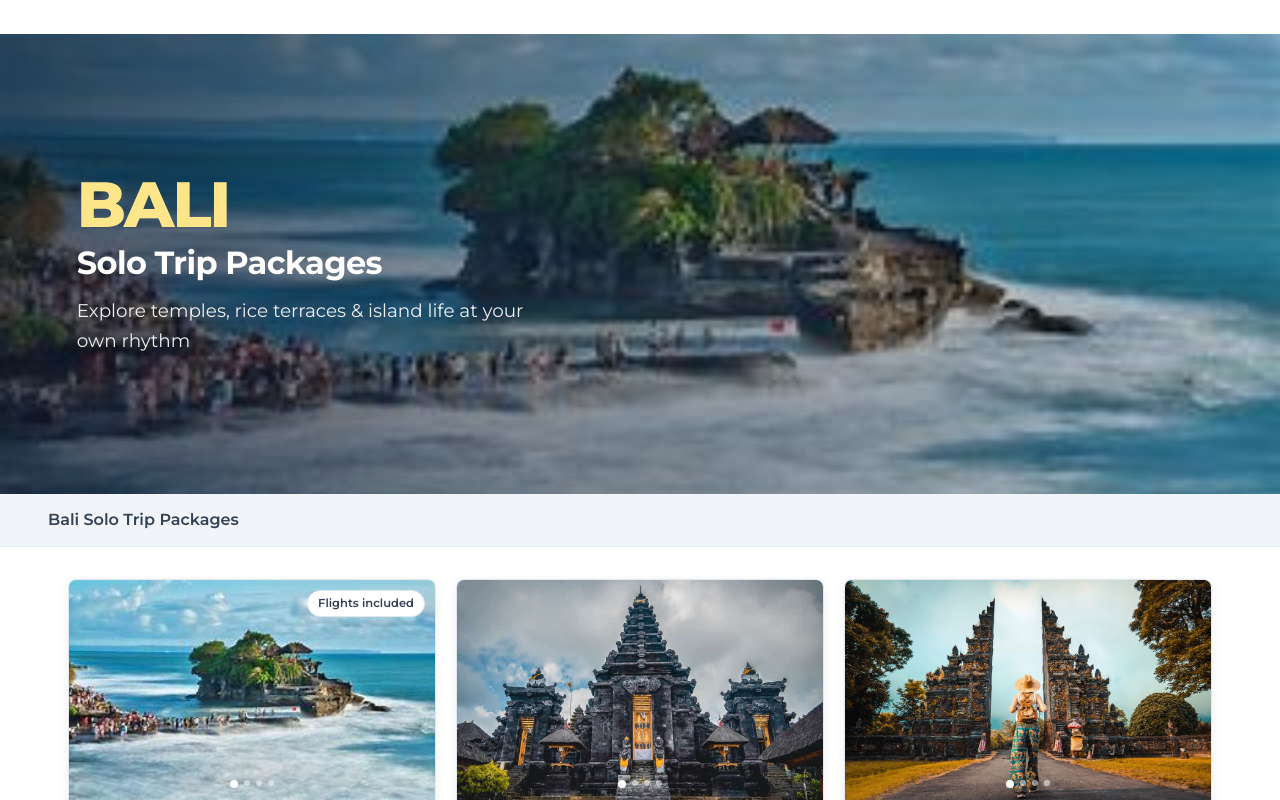
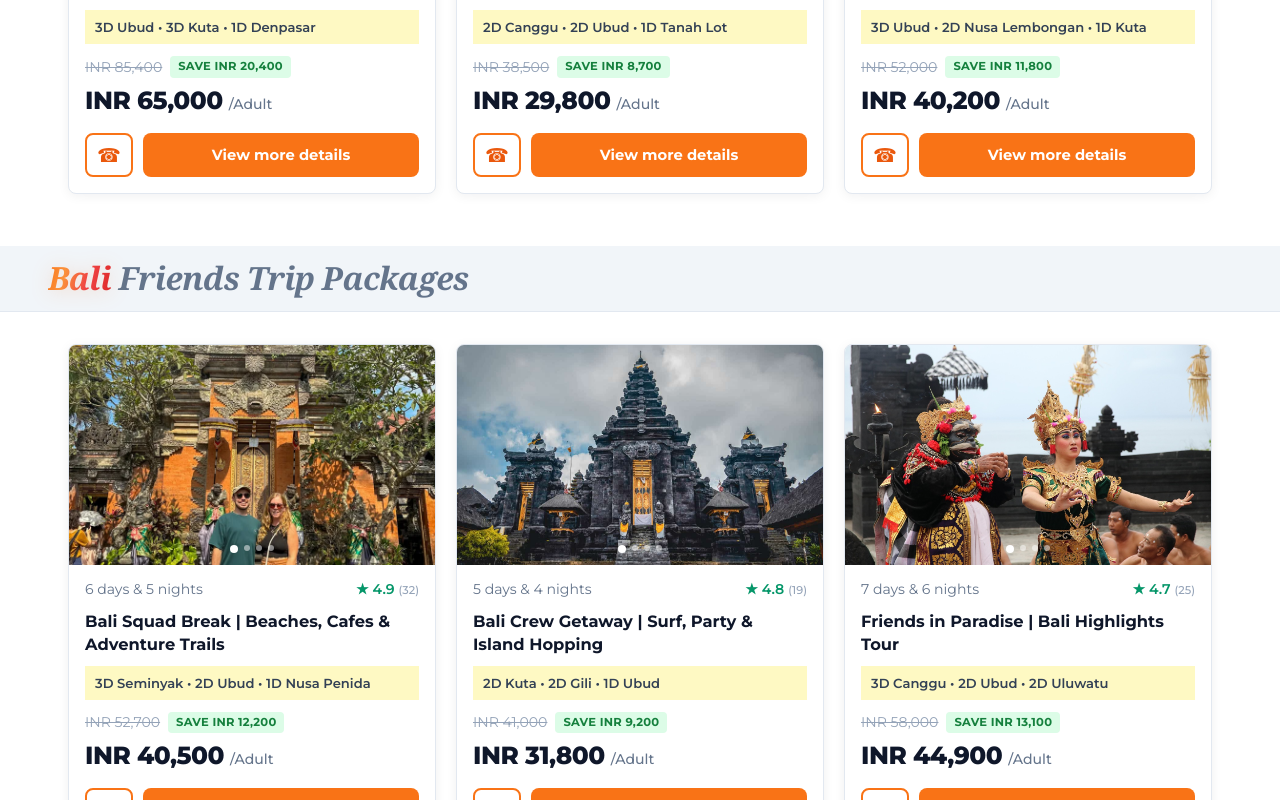
Before and after one commit to yashaswiniWesterntravellers/website, a Next.js app: page /balii in a window 1280 px wide. Shown: the part 2180-2980 px from the top of the page. Built offline with nearby package versions, Linux system fonts and the light colour scheme.

Commit message:
Update project

```diff
--- a/app/balii/Balii.jsx
+++ b/app/balii/Balii.jsx
@@ -8,9 +8,10 @@ import TripStylePicker, {
 } from "../components/TripStylePicker/TripStylePicker";
 import styles from "./Balii.module.css";
 
-const PHONE = "+918050041118";
 const LOCATION = "Bali";
 const TRIP_STYLES_HASH = tripStyleSectionId(LOCATION);
+
+const PHONE = "+918050041118";
 
 const PAGE_HERO = {
   image: "/Balli/main%20image.jpg",
@@ -22,9 +23,6 @@ const BALI_CATEGORIES = [
   {
     id: "honeymoon",
     title: "Bali Honeymoon Packages",
-    heroSubtitle: "Honeymoon Packages",
-    heroTagline: "Romantic beaches, private villas & sunsets on the Island of the Gods",
-    heroImage: "/Balli/bali_honeymoon3.jpg",
     packages: [
       {
         duration: "7 days & 6 nights",
@@ -64,9 +62,6 @@ const BALI_CATEGORIES = [
   {
     id: "solo",
     title: "Bali Solo Trip Packages",
-    heroSubtitle: "Solo Trip Packages",
-    heroTagline: "Explore temples, rice terraces & island life at your own rhythm",
-    heroImage: "/Balli/bali_honeymoon2.jpeg",
     packages: [
       {
         duration: "7 days & 6 nights",
@@ -107,9 +102,6 @@ const BALI_CATEGORIES = [
   {
     id: "friends",
     title: "Bali Friends Trip Packages",
-    heroSubtitle: "Friends Trip Packages",
-    heroTagline: "Beach clubs, adventure trails & unforgettable group getaways",
-    heroImage: "/Balli/bali_couple1.webp",
     packages: [
       {
         duration: "6 days & 5 nights",
@@ -118,40 +110,37 @@ const BALI_CATEGORIES = [
         title: "Bali Squad Break | Beaches, Cafes & Adventure Trails",
         route: "3D Seminyak • 2D Ubud • 1D Nusa Penida",
         oldPrice: "INR 52,700",
-        price: "INR 39,500",
-        saveAmount: "INR 13,200",
+        price: "INR 40,500",
+        saveAmount: "INR 12,200",
         image: "/Balli/bali_couple1.webp",
       },
       {
         duration: "5 days & 4 nights",
-        rating: 4.7,
-        reviews: 56,
-        title: "Bali Party Pack | Beach Clubs & ATV Adventure",
-        route: "2D Kuta • 2D Seminyak • 1D Ubud",
+        rating: 4.8,
+        reviews: 19,
+        title: "Bali Crew Getaway | Surf, Party & Island Hopping",
+        route: "2D Kuta • 2D Gili • 1D Ubud",
         oldPrice: "INR 41,000",
-        price: "INR 31,500",
-        saveAmount: "INR 9,500",
-        image: "/Balli/bali_honeymoon1.jpeg",
+        price: "INR 31,800",
+        saveAmount: "INR 9,200",
+        image: "/Balli/balli_Page_image.jpg",
       },
       {
         duration: "7 days & 6 nights",
-        rating: 4.8,
-        reviews: 19,
-        title: "Friends Escape Bali | Rafting, Snorkel & Nightlife",
-        route: "3D Kuta • 2D Gili • 2D Ubud",
-        oldPrice: "INR 58,900",
-        price: "INR 44,800",
-        saveAmount: "INR 14,100",
-        image: "/Balli/bali_honeymoon2.jpeg",
+        rating: 4.7,
+        reviews: 25,
+        title: "Friends in Paradise | Bali Highlights Tour",
+        route: "3D Canggu • 2D Ubud • 2D Uluwatu",
+        oldPrice: "INR 58,000",
+        price: "INR 44,900",
+        saveAmount: "INR 13,100",
+        image: "/Balli/bali_honeymoon3.jpg",
       },
     ],
   },
   {
     id: "family",
     title: "Bali Family Packages",
-    heroSubtitle: "Family Packages",
-    heroTagline: "Kid-friendly resorts, culture & coast — holidays the whole family loves",
-    heroImage: "/Balli/main%20image.jpg",
     packages: [
       {
         duration: "7 days & 6 nights",
@@ -235,29 +224,24 @@ function PackageCard({ pkg, onViewMore }) {
   );
 }
 
+function splitCategoryTitle(title) {
+  if (title.startsWith("Bali ")) {
+    return { accent: "Bali", rest: title.slice(4) };
+  }
+  return { accent: title, rest: "" };
+}
+
 function CategorySection({ category, onViewMore }) {
+  const { accent, rest } = splitCategoryTitle(category.title);
+
   return (
     <section className={styles.categorySection} id={category.id} aria-labelledby={`${category.id}-heading`}>
-      <div className={styles.categoryHero}>
-        <img
-          src={category.heroImage}
-          alt=""
-          className={styles.categoryHeroBg}
-          loading="lazy"
-        />
-        <div className={styles.categoryHeroOverlay} />
-        <div className={styles.categoryHeroContent}>
-          <p className={styles.categoryHeroBrand}>Bali</p>
-          <h2 id={`${category.id}-heading`} className={styles.categoryHeroTitle}>
-            {category.heroSubtitle}
-          </h2>
-          <p className={styles.categoryHeroTagline}>{category.heroTagline}</p>
-        </div>
-      </div>
-
       <div className={styles.categoryBar}>
         <div className={styles.categoryBarInner}>
-          <p>{category.title}</p>
+          <h2 id={`${category.id}-heading`} className={styles.categoryBarTitle}>
+            <span className={styles.categoryBarTitleOrange}>{accent}</span>
+            {rest ? <span className={styles.categoryBarTitleGrey}>{rest}</span> : null}
+          </h2>
         </div>
       </div>
 
--- a/app/balii/Balii.module.css
+++ b/app/balii/Balii.module.css
@@ -14,7 +14,7 @@
 }
 
 .categorySection + .categorySection {
-  margin-top: 0;
+  margin-top: 4px;
 }
 
 /* Full-width page hero */
@@ -345,14 +345,28 @@
   margin: 0 auto;
 }
 
-.categoryBarInner p {
+.categoryBarTitle {
   margin: 0;
   flex: 1;
   min-width: 200px;
-  font-family: var(--font-sans), system-ui, sans-serif;
-  font-size: 1rem;
-  font-weight: 600;
-  color: #334155;
+  font-family: Georgia, "Times New Roman", serif;
+  font-size: clamp(1.35rem, 3vw, 2rem);
+  font-weight: 700;
+  font-style: italic;
+  letter-spacing: -0.02em;
+  line-height: 1.15;
+}
+
+.categoryBarTitleOrange {
+  background: var(--wt-gradient-fire);
+  background-clip: text;
+  -webkit-background-clip: text;
+  color: transparent;
+  filter: drop-shadow(0 2px 10px rgba(249, 115, 22, 0.22));
+}
+
+.categoryBarTitleGrey {
+  color: #64748b;
 }
 
 .changeStyleBtn {
@@ -620,17 +634,6 @@
     min-height: 48px;
   }
 
-  .categoryHero {
-    min-height: 280px;
-    border-radius: 0 0 20px 20px;
-    overflow: hidden;
-  }
-
-  .categoryHeroContent {
-    margin-left: 16px;
-    max-width: calc(100% - 32px);
-  }
-
   .categoryBar {
     padding: 12px 16px;
   }
--- a/app/components/MobileBottomNav/MobileBottomNav.jsx
+++ b/app/components/MobileBottomNav/MobileBottomNav.jsx
@@ -7,6 +7,10 @@ function openNavMenu(section) {
   window.dispatchEvent(
     new CustomEvent("wt-open-nav-menu", { detail: { section } })
   );
+}
+
+function closeNavMenu() {
+  window.dispatchEvent(new CustomEvent("wt-close-nav-menu"));
 }
 
 export default function MobileBottomNav() {
@@ -36,9 +40,23 @@ export default function MobileBottomNav() {
     router.push(`/?menu=${section}`);
   };
 
+  const handleHome = () => {
+    closeNavMenu();
+    if (pathname === "/" && !menuParam && !packageParam) {
+      window.scrollTo({ top: 0, behavior: "smooth" });
+      return;
+    }
+    router.push("/");
+  };
+
   return (
     <nav className="mobileBottomNav" aria-label="Mobile navigation">
-      <Link href="/" className={homeActive ? "navActive" : undefined} aria-current={homeActive ? "page" : undefined}>
+      <button
+        type="button"
+        className={`mobileNavTab${homeActive ? " navActive" : ""}`}
+        aria-current={homeActive ? "page" : undefined}
+        onClick={handleHome}
+      >
         <svg viewBox="0 0 24 24" fill="none" stroke="currentColor" xmlns="http://www.w3.org/2000/svg">
           <path
             d="M3 9.5L12 3l9 6.5V20a1 1 0 01-1 1H4a1 1 0 01-1-1V9.5z"
@@ -48,7 +66,7 @@ export default function MobileBottomNav() {
           <path d="M9 21V12h6v9" strokeLinecap="round" strokeLinejoin="round" />
         </svg>
         Home
-      </Link>
+      </button>
       <button
         type="button"
         className={`mobileNavTab${domesticActive ? " navActive" : ""}`}
--- a/app/components/Navbar/Navbar.jsx
+++ b/app/components/Navbar/Navbar.jsx
@@ -73,8 +73,15 @@ export default function Navbar({ variant = "default" }) {
         setMenuOpen(true);
       }
     };
+    const onClose = () => {
+      setMenuOpen(false);
+    };
     window.addEventListener("wt-open-nav-menu", onOpen);
-    return () => window.removeEventListener("wt-open-nav-menu", onOpen);
+    window.addEventListener("wt-close-nav-menu", onClose);
+    return () => {
+      window.removeEventListener("wt-open-nav-menu", onOpen);
+      window.removeEventListener("wt-close-nav-menu", onClose);
+    };
   }, [openMenu]);
 
   useEffect(() => {
--- a/app/mobile.css
+++ b/app/mobile.css
@@ -66,7 +66,7 @@
   bottom: 0;
   left: 0;
   right: 0;
-  z-index: 9998;
+  z-index: 10060;
   min-height: var(--wt-mobile-nav-h);
   background: rgba(255, 255, 255, 0.94);
   backdrop-filter: blur(20px) saturate(180%);
```
